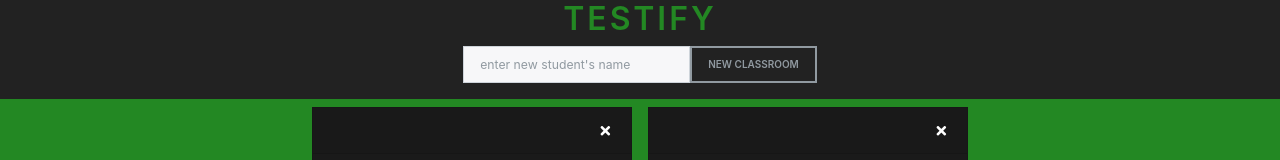
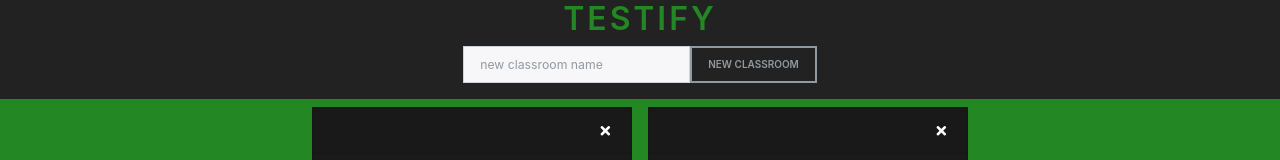
Before and after one commit to julian0becker/testscore, a React (Create React App) app: page / in a window 1280 px wide. Shown: the top 160 px of the page. Built offline with nearby package versions, Linux system fonts and the light colour scheme.

Commit message:
small fix

```diff
--- a/src/components/LandingPage.js
+++ b/src/components/LandingPage.js
@@ -43,7 +43,7 @@ export default function LandingPage() {
         <form className="d-flex" onSubmit={onSubmit}>
           <input
             className="form-control form-control-sm"
-            placeholder="enter new student's name"
+            placeholder="new classroom name"
             type="text"
             value={classroom}
             onChange={onChange}
```
